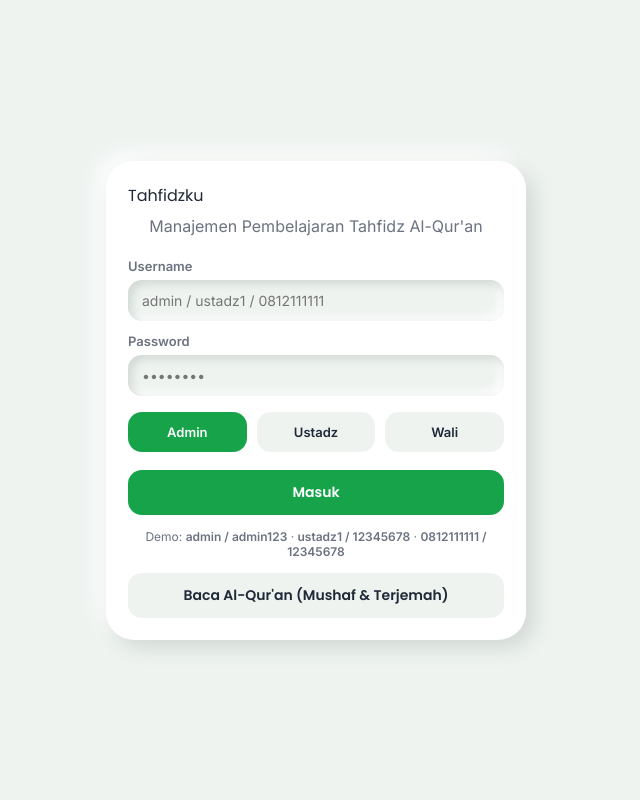
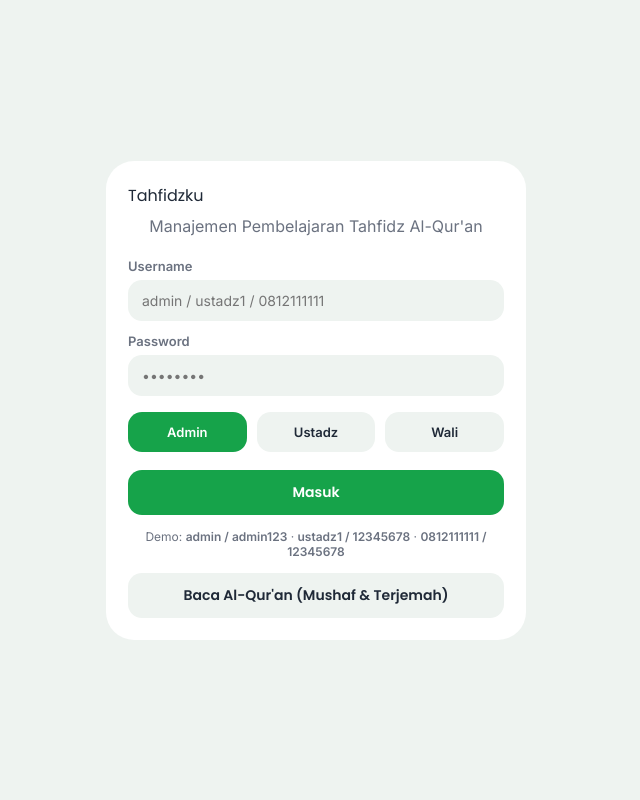
Before and after one commit to dwyn-ux/tahfidz, a PHP site: page / in a window 1280 px wide. Shown: the whole page, without its empty margins (324-964 px from the left). Run offline with PHP 8.4, Linux system fonts and the light colour scheme.

Commit message:
Hilangkan semua bayangan clay (flat UI)

```diff
--- a/assets/css/style.css
+++ b/assets/css/style.css
@@ -13,9 +13,9 @@
   --text: #1f2937;
   --text-soft: #6b7280;
   --card: #ffffff;
-  --shadow-clay: 8px 8px 20px #d1d9d4, -8px -8px 20px #ffffff;
-  --shadow-clay-sm: 4px 4px 10px #d1d9d4, -4px -4px 10px #ffffff;
-  --shadow-clay-inset: inset 4px 4px 10px #d1d9d4, inset -4px -4px 10px #ffffff;
+  --shadow-clay: none;
+  --shadow-clay-sm: none;
+  --shadow-clay-inset: none;
   --radius-xl: 28px;
   --radius-lg: 20px;
   --radius-md: 14px;
--- a/index.html
+++ b/index.html
@@ -8,7 +8,7 @@
   <link rel="preconnect" href="https://fonts.googleapis.com" />
   <link rel="preconnect" href="https://fonts.gstatic.com" crossorigin />
   <link href="https://fonts.googleapis.com/css2?family=Poppins:wght@400;500;600;700&family=Inter:wght@400;500;600&family=Nunito:wght@400;600;700&family=Amiri:wght@400;700&display=swap" rel="stylesheet" />
-  <link rel="stylesheet" href="assets/css/style.css?v=2" />
+  <link rel="stylesheet" href="assets/css/style.css?v=3" />
 </head>
 <body>
   <div id="app"></div>
```
